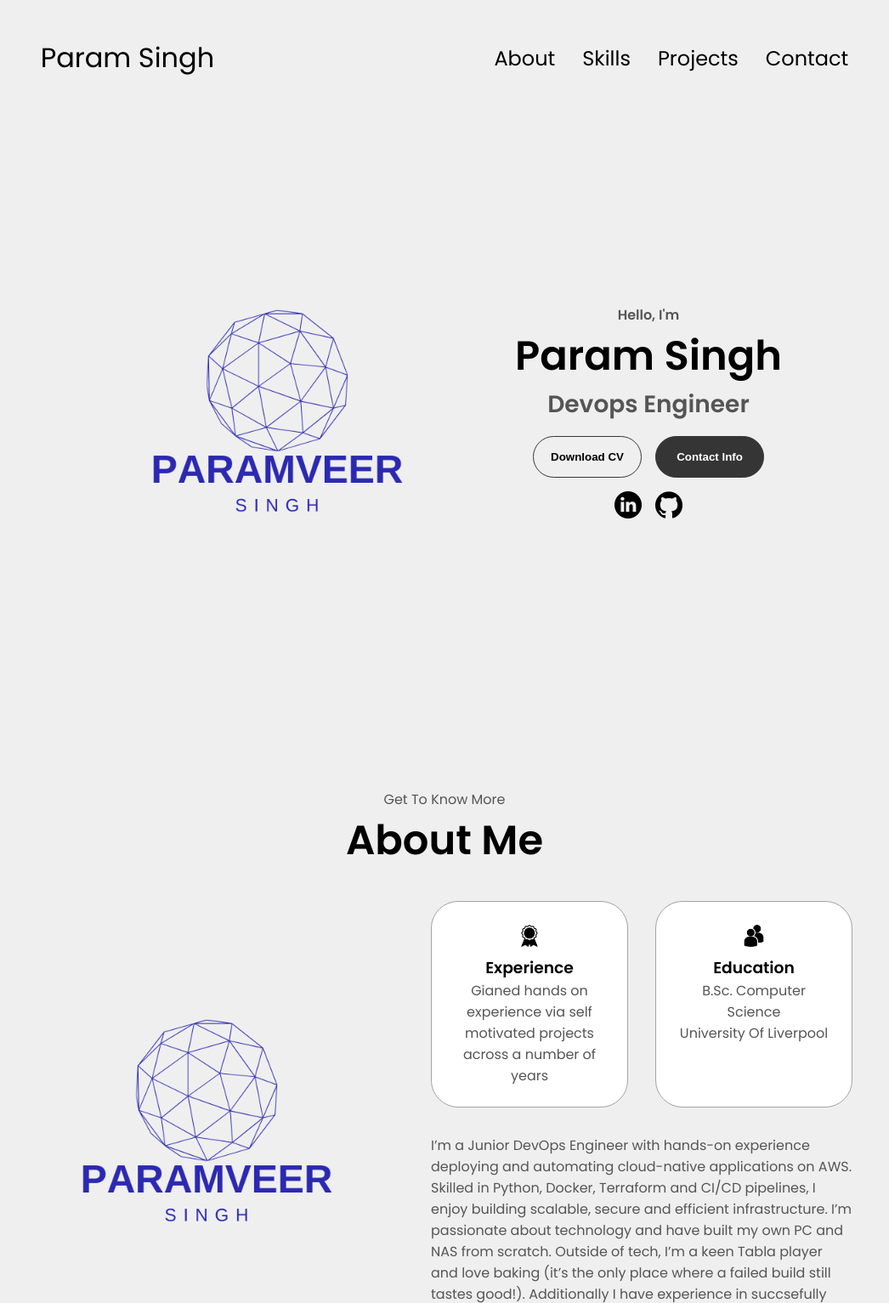
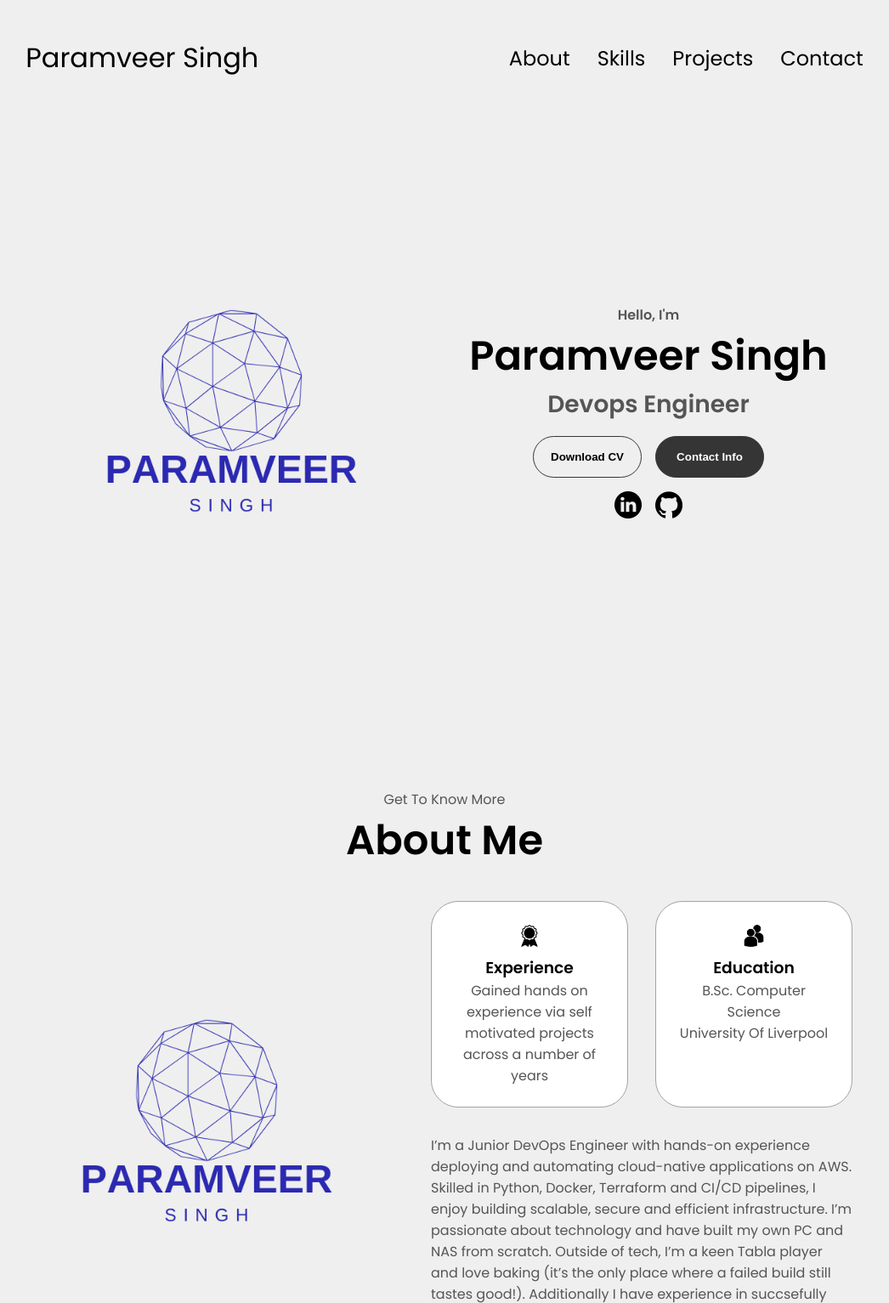
Before and after one commit to ParamSinghh/ParamSinghh.github.io, a plain HTML site: page index.html in a window 1280 px wide. Shown: the top 1533 px of the page at 85% size, without its empty margins (117-1163 px from the left). Drawn offline with Linux system fonts and the light colour scheme.

Commit message:
Change spelling errors

```diff
--- a/index.html
+++ b/index.html
@@ -10,7 +10,7 @@
   </head>
   <body>
     <nav id="desktop-nav">
-      <div class="logo">Param Singh</div>
+      <div class="logo">Paramveer Singh</div>
       <div>
         <ul class="nav-links">
           <li><a href="#about">About</a></li>
@@ -21,7 +21,7 @@
       </div>
     </nav>
     <nav id="hamburger-nav">
-      <div class="logo">Param Singh</div>
+      <div class="logo">Paramveer Singh</div>
       <div class="hamburger-menu">
         <div class="hamburger-icon" onclick="toggleMenu()">
           <span></span>
@@ -42,7 +42,7 @@
       </div>
       <div class="section__text">
         <p class="section__text__p1">Hello, I'm</p>
-        <h1 class="title">Param Singh</h1>
+        <h1 class="title">Paramveer Singh</h1>
         <p class="section__text__p2">Devops Engineer</p>
         <div class="btn-container">
           <button
@@ -91,7 +91,7 @@
                 class="icon"
               />
               <h3>Experience</h3>
-              <p> Gianed hands on experience via self motivated projects across
+              <p> Gained hands on experience via self motivated projects across
                 a number of years </p>
             </div>
             <div class="details-container">
```
